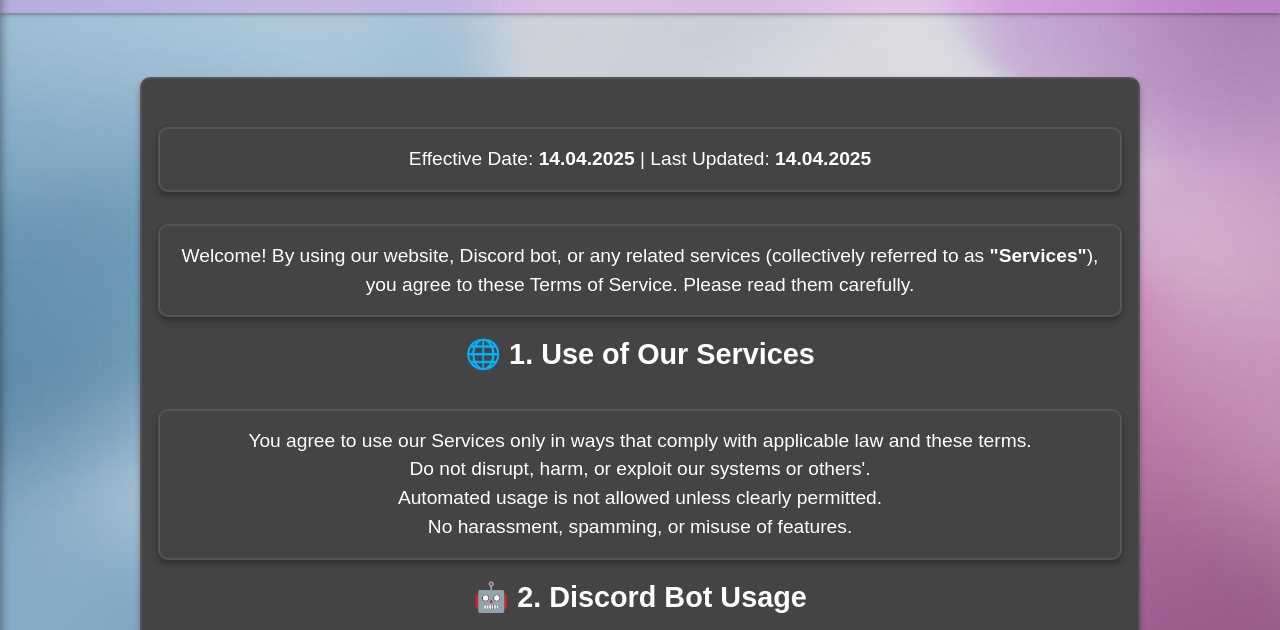
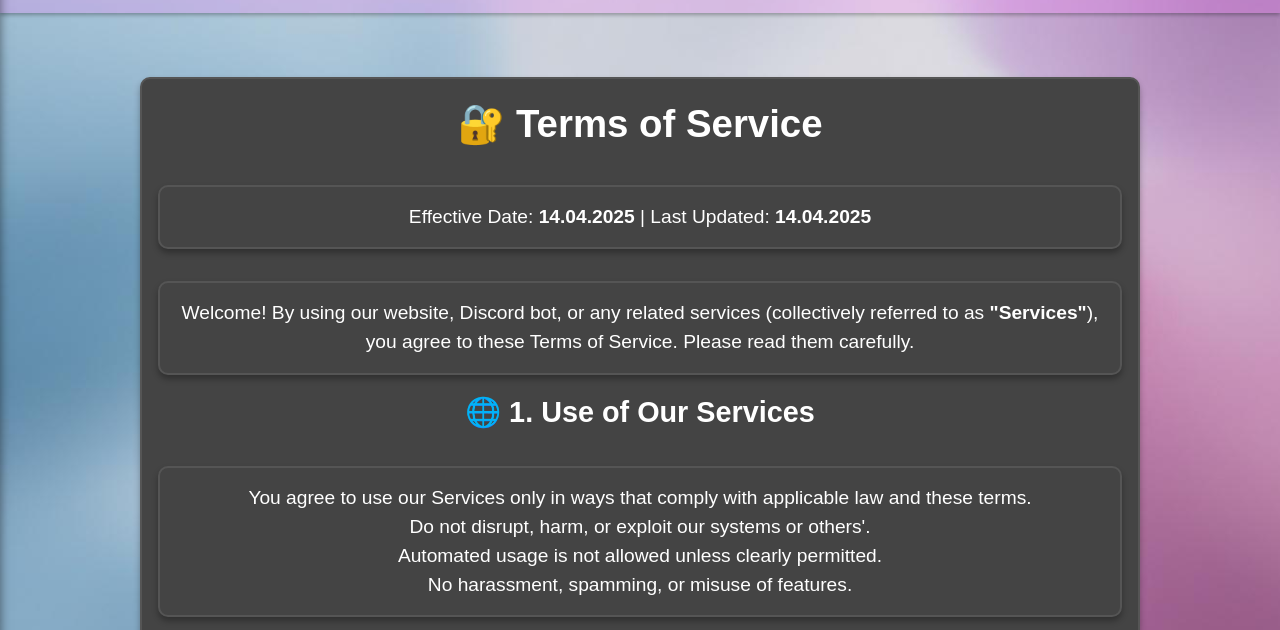
Before and after one commit to Marcel427/cordinal-service.github.io, a plain HTML site: page pages/tos.html in a window 1280 px wide. Shown: the part 89-719 px from the top of the page. Drawn offline with Linux system fonts and the light colour scheme.

Commit message:
Update tos.html

```diff
--- a/pages/tos.html
+++ b/pages/tos.html
@@ -31,6 +31,7 @@
 
     <main>
       <ul>
+        <h1>🔐 Terms of Service</h1>
         <p class="date">Effective Date: <strong>14.04.2025</strong> | Last Updated: <strong>14.04.2025</strong></p>
 
         <p>Welcome! By using our website, Discord bot, or any related services (collectively referred to as <strong>"Services"</strong>), you agree to these Terms of Service. Please read them carefully.</p>
```
